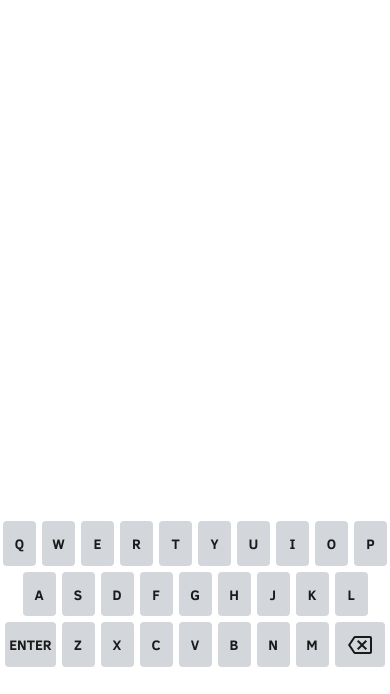
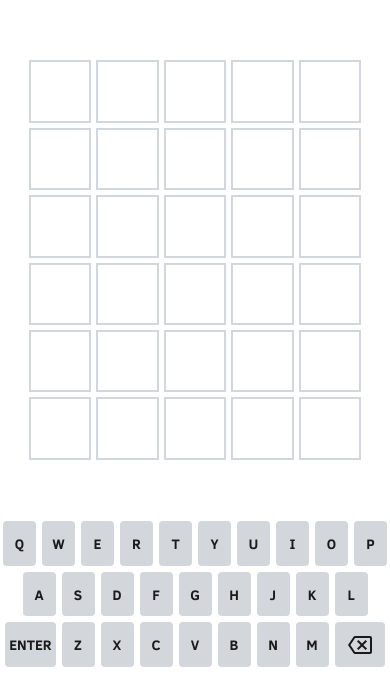
Before and after one commit to ccheever/expo-wordle, a React Native app in the folder wordle-app/: screen / in a window 390 px wide. Shown: the part 150-844 px from the top of the page. Built offline with nearby package versions, Linux system fonts and the light colour scheme.

Commit message:
basic rendering, keyboard highlight hacking, logic tweaks

```diff
--- a/wordle-app/App.tsx
+++ b/wordle-app/App.tsx
@@ -1,4 +1,4 @@
-import { StyleSheet, View } from 'react-native';
+import { StatusBar, StyleSheet, View } from 'react-native';
 import { SafeAreaProvider } from 'react-native-safe-area-context';
 
 import { useFonts } from 'expo-font';
@@ -46,8 +46,8 @@ export default function App() {
           Clear Sans Bold
         </Text>
 
-        <StatusBar style="auto" />
          */}
+        <StatusBar barStyle={'dark-content'}/>
         <Game />
       </View>
     </SafeAreaProvider>
--- a/wordle-app/babel.config.js
+++ b/wordle-app/babel.config.js
@@ -2,5 +2,6 @@ module.exports = function(api) {
   api.cache(true);
   return {
     presets: ['babel-preset-expo'],
+    plugins: ['react-native-reanimated/plugin'],
   };
 };
--- a/wordle-app/components/keyboard/index.tsx
+++ b/wordle-app/components/keyboard/index.tsx
@@ -78,10 +78,10 @@ export const Keyboard = ({
 
     const color = Array.isArray(val)
       ? colors.grayish
+      : correct.includes(letter)
+      ? colors.correct
       : present.includes(letter)
       ? colors.present
-      : correct.includes(letter)
-      ? colors.correct
       : absent.includes(letter)
       ? colors.absent
       : colors.grayish;
--- a/wordle-app/components/renderer/index.tsx
+++ b/wordle-app/components/renderer/index.tsx
@@ -1,6 +1,47 @@
 import React from 'react';
-import { View, Text } from 'react-native';
+import { View, Text, useWindowDimensions } from 'react-native';
 import { WordOfTheDayData } from '../../game/WordOfTheDayData';
+import { colors } from '../../styles';
+
+
+const Row = ({ index, length, guess, current, matchData }) => {
+
+  const { width } = useWindowDimensions();
+  const boxWidth = width * .8 / length;
+
+  const getHightlighting = (index) => {
+
+    const highLightColors = {
+      'CorrectLetterAndPosition': colors.correct,
+      'CorrectLetterAndIncorrectPosition': colors.present,
+      'IncorrectLetter': colors.absent
+    }
+
+    let color = colors.black;
+    let backgroundColor = colors.white;
+    let borderColor = colors.grayish;
+
+    if (!current && guess) {
+      backgroundColor = highLightColors[guess.match[index].state];
+      color = colors.white;
+    } else if (current) {
+      if (index <= matchData.currentGuess?.length - 1 ?? 0) {
+        borderColor = colors.darkishGray
+      }
+    }
+
+    return { color, backgroundColor, borderColor };
+  }
+
+  return (<View style={{flexDirection: 'row'}}>
+      {[...Array(length)].map((_, i) => (
+        <View style={{ aspectRatio: 1, width: boxWidth, borderWidth: 2, margin: 2.5, alignItems: 'center', 'justifyContent': 'center', ...getHightlighting(i) }}>
+          <Text style={{fontFamily: 'ClearSansBold', fontSize: 30, color: getHightlighting(i).color }}>{current ? matchData.currentGuess[i] : guess?.currentGuess?.[i] ?? ''}</Text>
+        </View>
+      ))}
+      {/* <Text>{current ? matchData.currentGuess : guess}</Text> */}
+    </View>)
+}
 
 export default function Renderer({
   matchData,
@@ -9,10 +50,22 @@ export default function Renderer({
   matchData: MatchData;
   wordOfTheDayData: WordOfTheDayData | null;
 }) {
+
+  console.log(wordOfTheDayData?.guessLimit)
+
   return (
     <View style={{ flex: 1, alignContent: 'center', justifyContent: 'center' }}>
+
+      {[...Array(wordOfTheDayData?.guessLimit)].map((_, i) => {
+        console.log(i);
+        return (
+          <Row key={i} index={1} length={wordOfTheDayData?.wordToGuess.length ?? 6} guess={wordOfTheDayData?.guesses[i]} current={wordOfTheDayData?.guesses.length === i} matchData={matchData} />
+        )}
+      )}
+
+
       {matchData.error && <Text>{matchData.error}</Text>}
-      <Text>{matchData.currentGuess}</Text>
+      {/* <Text>{matchData.currentGuess}</Text> */}
     </View>
   );
 }
--- a/wordle-app/game/index.tsx
+++ b/wordle-app/game/index.tsx
@@ -19,7 +19,7 @@ export default function Game() {
   useEffect(function loadWordOfTheDayData() {
     // todo - load from disk / fetch
     const data: WordOfTheDayData = {
-      wordToGuess: 'LIGHTS',
+      wordToGuess: 'LIGHT',
       guesses: [],
       guessLimit: 6,
     };
@@ -77,11 +77,14 @@ export default function Game() {
       };
     }
 
-    setCurrentMatchData(matchData);
     const updatedWOTDD = {
       ...wordOfTheDayData,
     };
     updatedWOTDD.guesses.push(matchData);
+    setCurrentMatchData({
+      currentGuess: '',
+      match: [],
+    });
     setWordOfTheDayData(updatedWOTDD);
     // todo save to disk
 
@@ -109,15 +112,18 @@ export default function Game() {
         wordOfTheDayData={wordOfTheDayData}
       />
       <Keyboard
-        present={currentMatchData.match
+        present={[...currentMatchData.match
           .filter((x) => x.state === 'CorrectLetterAndIncorrectPosition')
-          .map((x) => x.character)}
-        correct={currentMatchData.match
+          .map((x) => x.character), ...(wordOfTheDayData?.guesses || []).map(g => g.match.filter((x) => x.state === 'CorrectLetterAndIncorrectPosition')
+          .map((x) => x.character)).flat()].flat()}
+        correct={[...currentMatchData.match
           .filter((x) => x.state === 'CorrectLetterAndPosition')
-          .map((x) => x.character)}
-        absent={currentMatchData.match
+          .map((x) => x.character), ...(wordOfTheDayData?.guesses || []).map(g => g.match.filter((x) => x.state === 'CorrectLetterAndPosition')
+          .map((x) => x.character)).flat()].flat()}
+        absent={[...currentMatchData.match
           .filter((x) => x.state === 'IncorrectLetter')
-          .map((x) => x.character)}
+          .map((x) => x.character), ...(wordOfTheDayData?.guesses || []).map(g => g.match.filter((x) => x.state === 'IncorrectLetter')
+          .map((x) => x.character)).flat()].flat()}
         onLetter={(val: string) => {
           const matchData = { ...currentMatchData };
           matchData.currentGuess += val;
--- a/wordle-app/package.json
+++ b/wordle-app/package.json
@@ -16,6 +16,7 @@
     "react": "17.0.1",
     "react-dom": "17.0.1",
     "react-native": "0.64.3",
+    "react-native-reanimated": "~2.3.1",
     "react-native-safe-area-context": "3.3.2",
     "react-native-svg": "12.1.1",
     "react-native-web": "0.17.1"
--- a/wordle-app/styles.js
+++ b/wordle-app/styles.js
@@ -7,6 +7,7 @@ export let colors = {
   grayish: "#d3d6da",
   gray: "#868888a",
   absent: "#787c7e",
+  darkishGray: "#878a8c",
   darkGray: "#939598",
   white: "#fff",
   black: "#212121",
```
Also changed, not shown: 1 other file (tests, documents, lock files or other folders).
